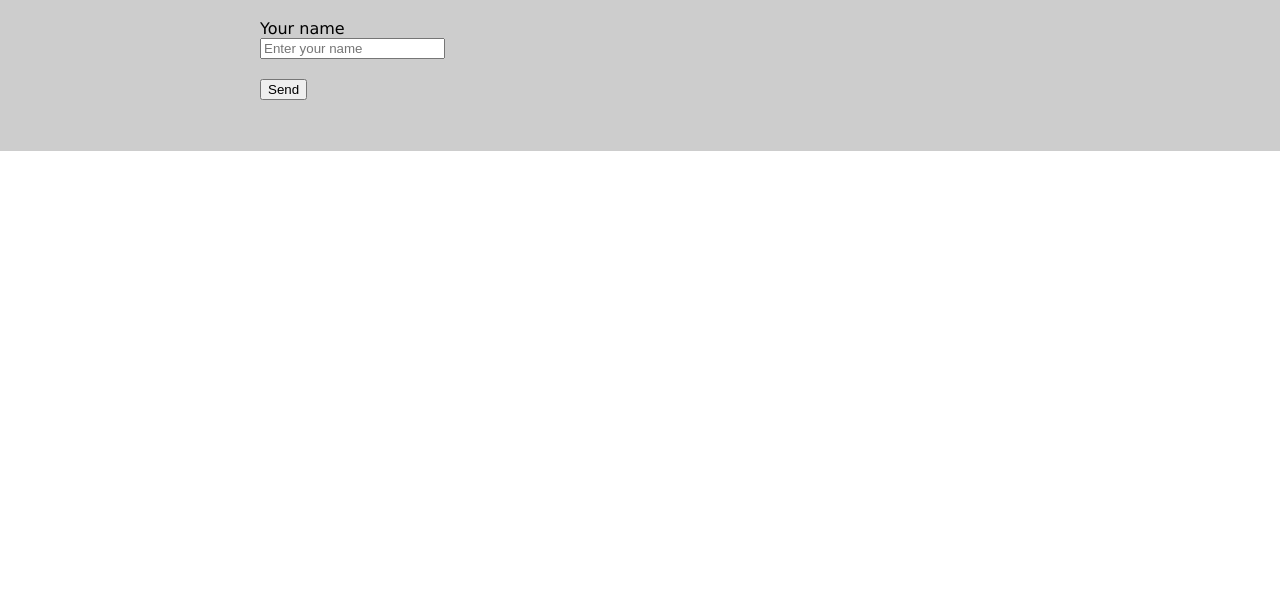
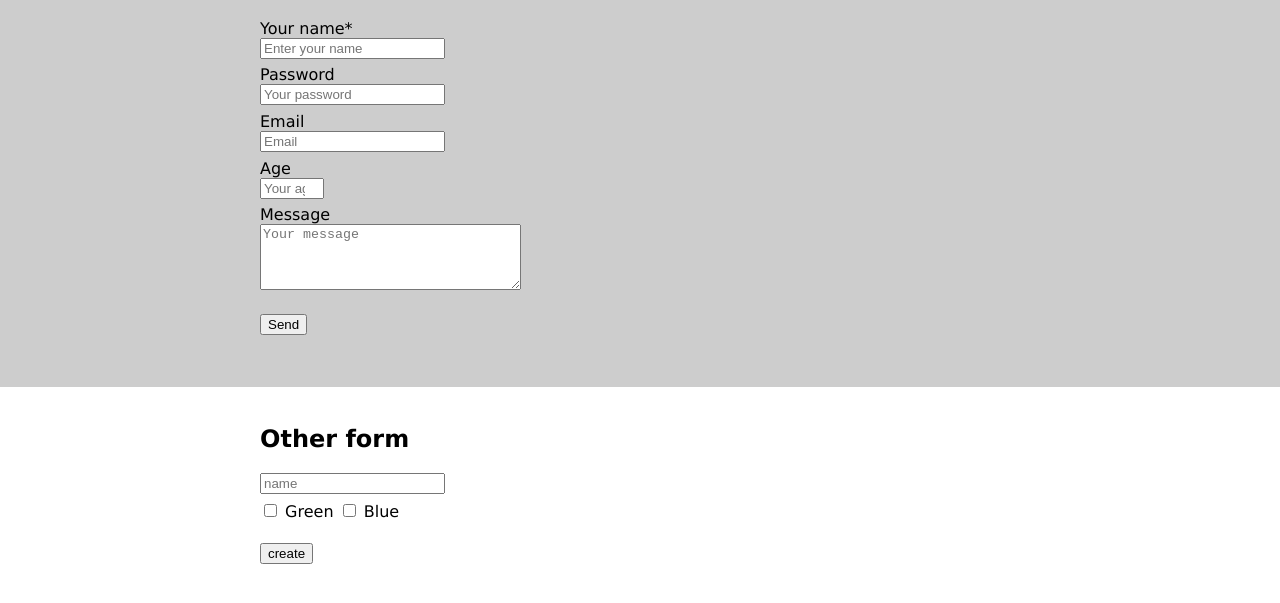
Before and after one commit to MariusCodeAcademy/type12-HTML-07-formos, a plain HTML site: page form/index.html in a window 1280 px wide. Shown: the part 79-682 px from the top of the page. Drawn offline with Linux system fonts and the light colour scheme.

Commit message:
checkbox

```diff
--- a/form/index.html
+++ b/form/index.html
@@ -16,14 +16,45 @@
     <div class="container">
       <h1>Lets Form</h1>
 
-      <form>
-        <label for="name">Your name</label>
-        <input id="name" type="text" placeholder="Enter your name">
+      <form class="user-form" method="get">
+        <!-- Tekstinis ivesties laukas -->
+        <label for="name">Your name*</label>
+        <input type="text" name="name" id="name" placeholder="Enter your name" required>
+
+        <label for="psw">Password</label>
+        <input type="password" name="psw" id="psw" placeholder="Your password" minlength="5">
+
+        <label for="email">Email</label>
+        <input type="email" id="email" placeholder="Email">
+
+        <label for="age">Age</label>
+        <input type="number" id="age" name="age" placeholder="Your age" step="1" min="10" max="150">
+
+        <label for="body">Message</label>
+        <textarea name="body" id="body" cols="30" rows="4" placeholder="Your message"></textarea>
+
         <!-- taip irgi galima  -->
         <!-- <input type="submit" value="Send"> -->
-
         <button class="submit-btn" type="submit">Send</button>
       </form>
+    </div>
+  </div>
+
+  <div class="part-two">
+    <div class="container">
+      <h2>Other form</h2>
+
+      <form>
+        <input type="text" placeholder="name">
+        <br>
+        <input type="checkbox" name="green" id="col1">
+        <label for="col1">Green</label>
+        <input type="checkbox" name="blue" id="col2">
+        <label for="col2">Blue</label>
+
+        <button class="submit-btn" type="submit">create</button>
+      </form>
+
     </div>
   </div>
 
--- a/form/style.css
+++ b/form/style.css
@@ -4,11 +4,21 @@
   padding: 3% 0 4%;
 }
 
-label {
+.user-form label {
   display: block;
+}
+
+input {
+  margin-bottom: 0.5em;
 }
 
 .submit-btn {
   display: block;
   margin-top: 20px;
 }
+
+/* Part two  */
+
+.part-two {
+  padding: 3% 0 4%;
+}
```
